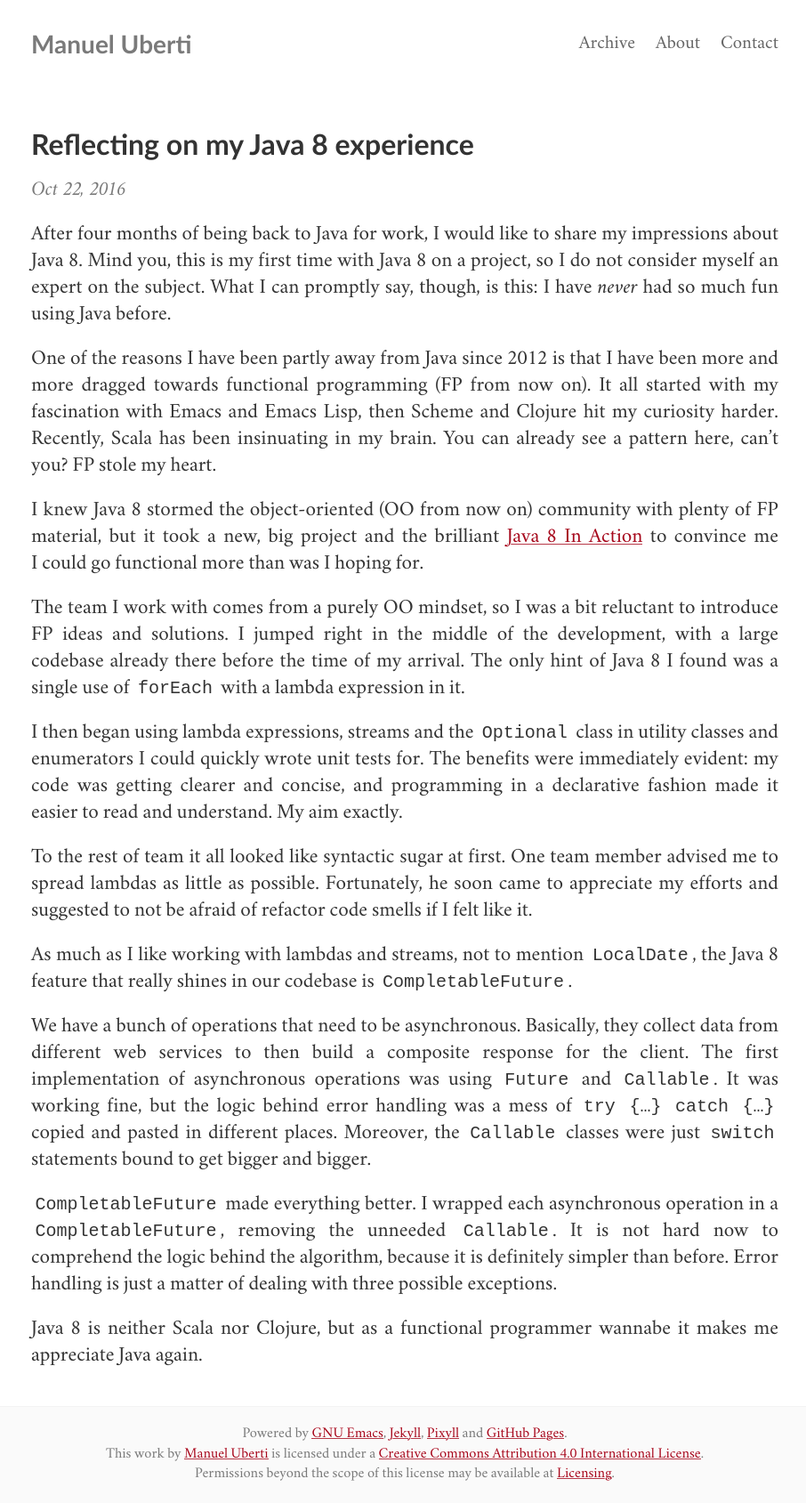
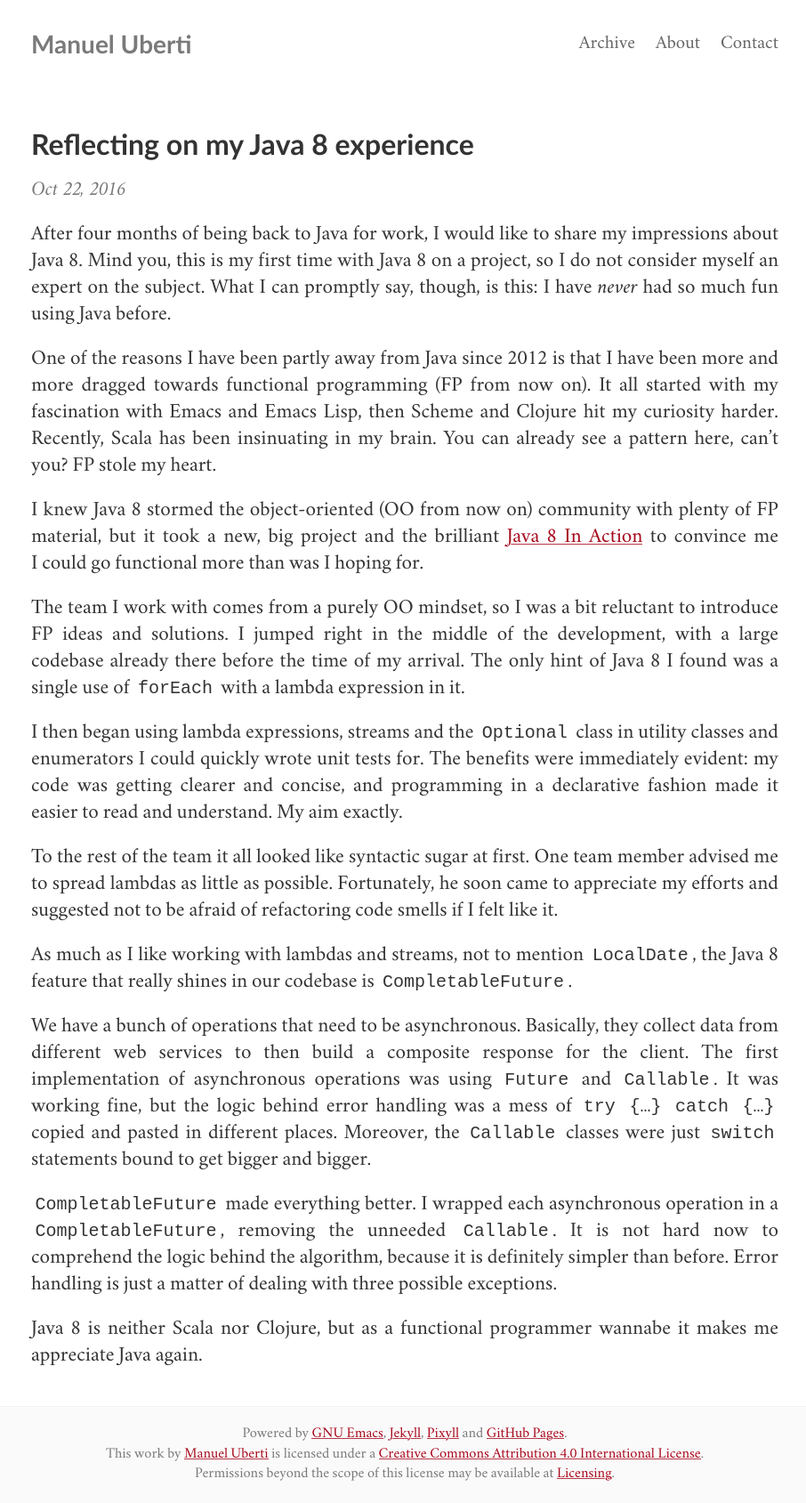
Before and after one commit to manuel-uberti/manuel-uberti.github.io, a Jekyll site: the page built from _posts/2016-10-22-java8-experience.md, in a window 1280 px wide. Shown: the whole page at 89% size, without its empty margins (185-1091 px from the left). Built offline with Jekyll 4.4.1, drawn with Linux system fonts in a browser that asks for light colours; some web fonts are replaced.

Commit message:
Spelling and better English

```diff
--- a/_posts/2016-10-22-java8-experience.md
+++ b/_posts/2016-10-22-java8-experience.md
@@ -34,10 +34,10 @@ benefits were immediately evident: my code was getting clearer and concise, and
 programming in a declarative fashion made it easier to read and understand. My
 aim exactly.
 
-To the rest of team it all looked like syntactic sugar at first. One team member
-advised me to spread lambdas as little as possible. Fortunately, he soon came to
-appreciate my efforts and suggested to not be afraid of refactor code smells if
-I felt like it.
+To the rest of the team it all looked like syntactic sugar at first. One team
+member advised me to spread lambdas as little as possible. Fortunately, he soon
+came to appreciate my efforts and suggested not to be afraid of refactoring code
+smells if I felt like it.
 
 As much as I like working with lambdas and streams, not to mention `LocalDate`,
 the Java 8 feature that really shines in our codebase is `CompletableFuture`.
```
